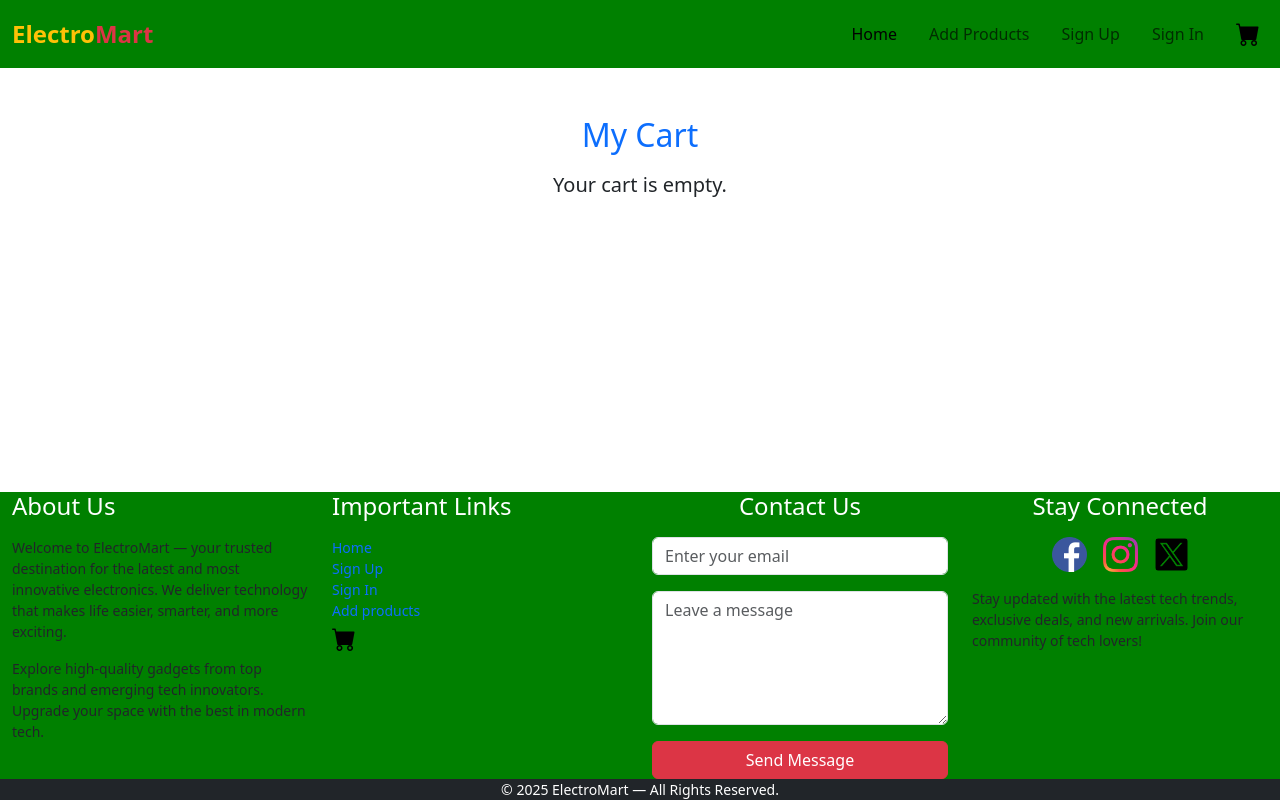
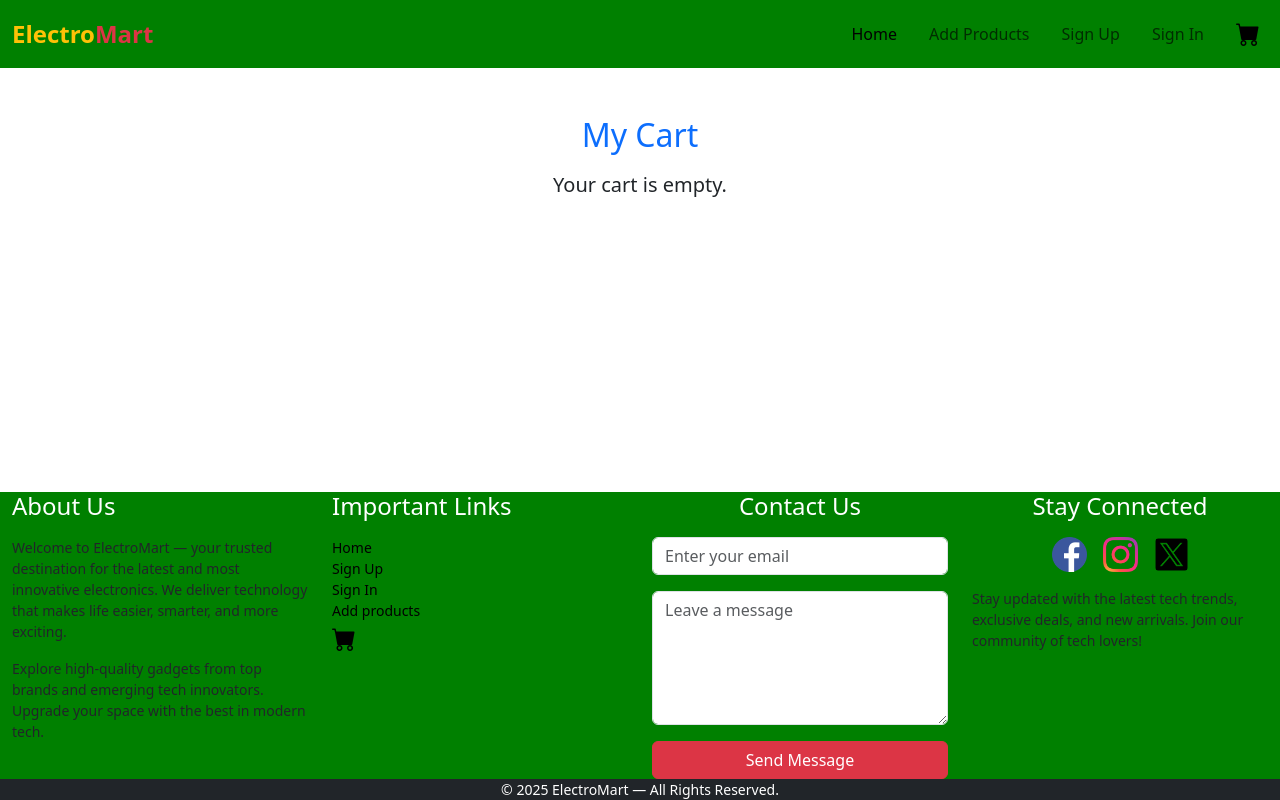
Before and after one commit to DOREEN3/electronics-master, a React (Create React App) app: page /cart in a window 1280 px wide. Built offline with nearby package versions, Linux system fonts and the light colour scheme.

Commit message:
Update Footer.jsx

```diff
--- a/src/components/Footer.jsx
+++ b/src/components/Footer.jsx
@@ -38,10 +38,10 @@ const Footer = () => {
       <div className="col-md-3">
         <h4 className="mb-3 text-white">Important Links</h4>
         <ul className="list-unstyled small">
-          <li><a href="/index.html" className=" text-decoration-none">Home</a></li>
-          <li><a href="/signup" className=" text-decoration-none">Sign Up</a></li>
-          <li><a href="/sinin" className=" text-decoration-none">Sign In</a></li>
-          <li><a href="/addelectronics" className=" text-decoration-none">Add products</a></li>
+          <li><a href="/index.html" className="text-black text-decoration-none">Home</a></li>
+          <li><a href="/signup" className="text-black text-decoration-none">Sign Up</a></li>
+          <li><a href="/sinin" className="text-black text-decoration-none">Sign In</a></li>
+          <li><a href="/addelectronics" className="text-black text-decoration-none">Add products</a></li>
           <li><a href="/cart" className=" text-decoration-none"> <i className="bi bi-cart-fill" style={{ fontSize: "1.5rem", color: "black" }}></i></a></li>
         </ul>
       </div>
```
